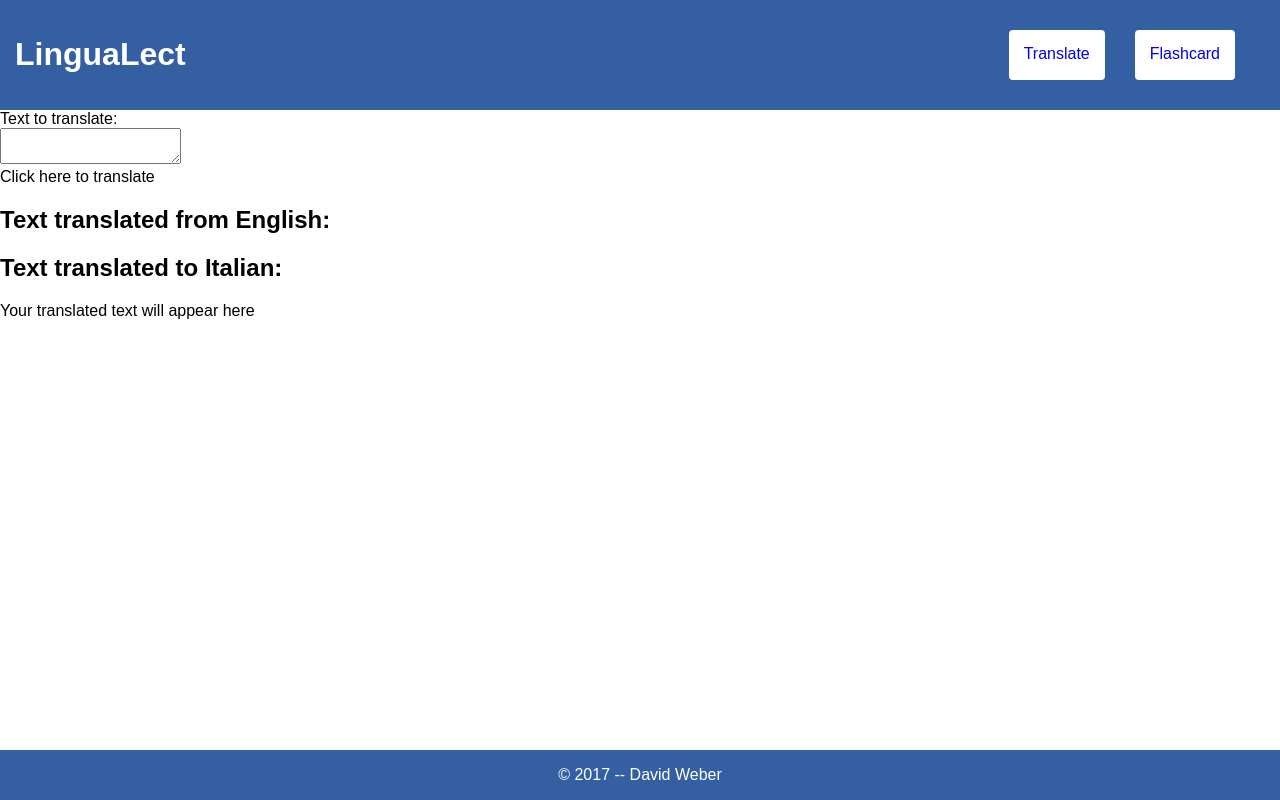
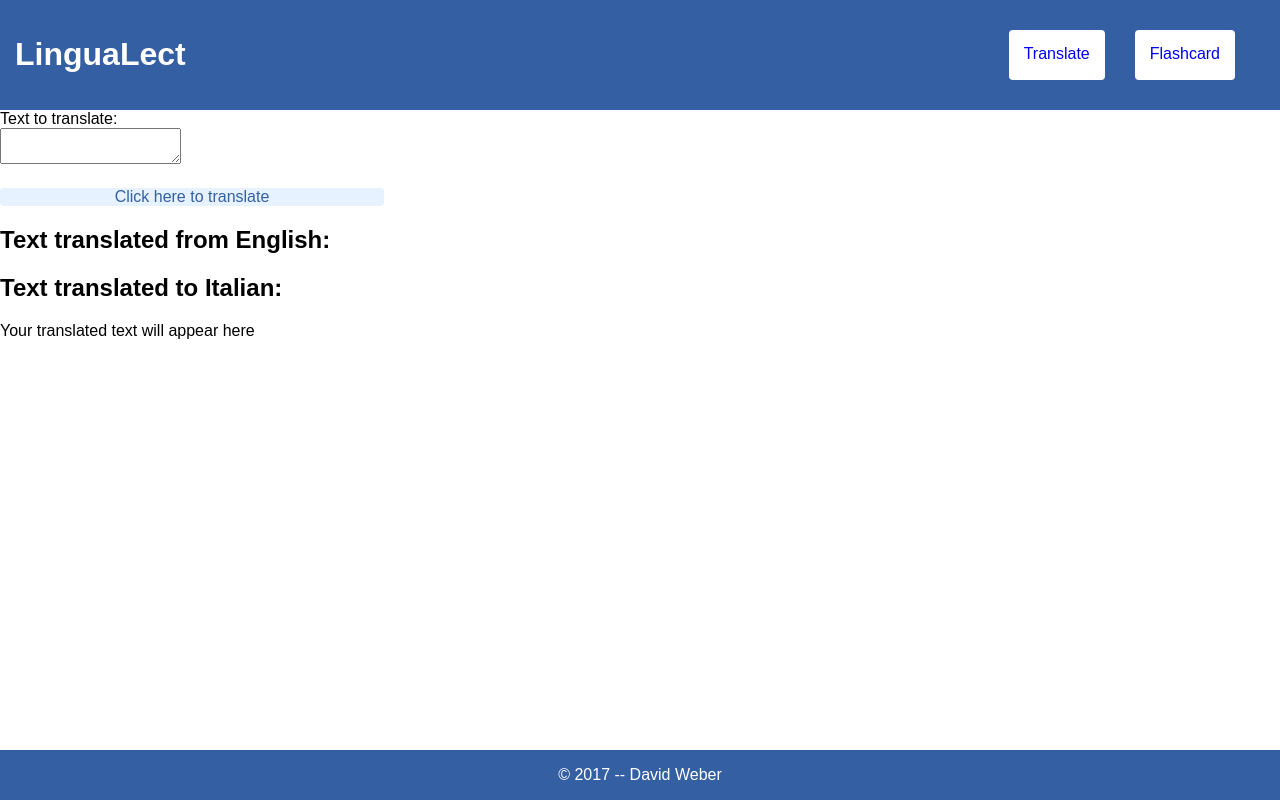
Before and after one commit to dweb1/LinguaLect, a React (Create React App) app in the folder client/: page /translate in a window 1280 px wide. Built offline with nearby package versions, Linux system fonts and the light colour scheme.

Commit message:
Added styling to button on translate page

```diff
--- a/client/src/components/TextToTranslate.js
+++ b/client/src/components/TextToTranslate.js
@@ -1,6 +1,27 @@
 import React  from 'react';
 import axios from 'axios';
 import { parseString } from 'xml2js'
+import styled from 'styled-components'
+
+const Button = styled.div`
+    width: 30%;
+    text-decoration: none;
+    color: #355fa3;
+    text-align: center;
+    margin: 20px 0;
+    background-color: rgb(230, 242, 255);
+    border-radius: 4px;
+    :hover {
+        background-color: #355fa3;
+        a {
+            color: white
+        }
+    }
+    a {
+        text-decoration: none;
+        display: block
+    }
+`
 
 const TextToTranslate = (props) => {
 
@@ -14,7 +35,7 @@ const TextToTranslate = (props) => {
             <form method="get">
                 <label>Text to translate:</label> <br/>
                 <textarea id="textEntered" name="userText" />
-                <div onClick={handleClick}>Click here to translate</div>
+                <Button onClick={handleClick}>Click here to translate</Button>
             </form>
         </div>
     )
```
